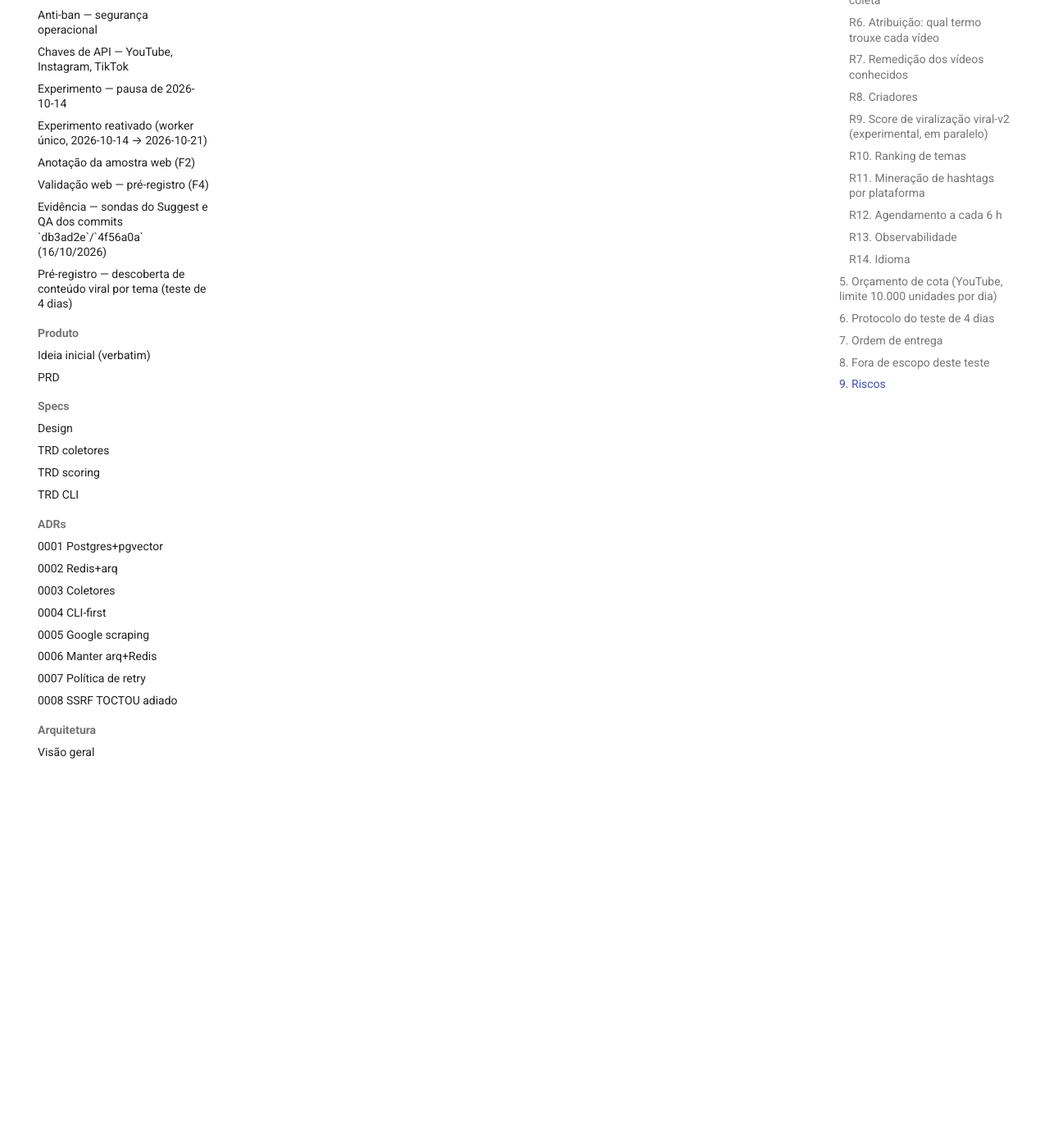
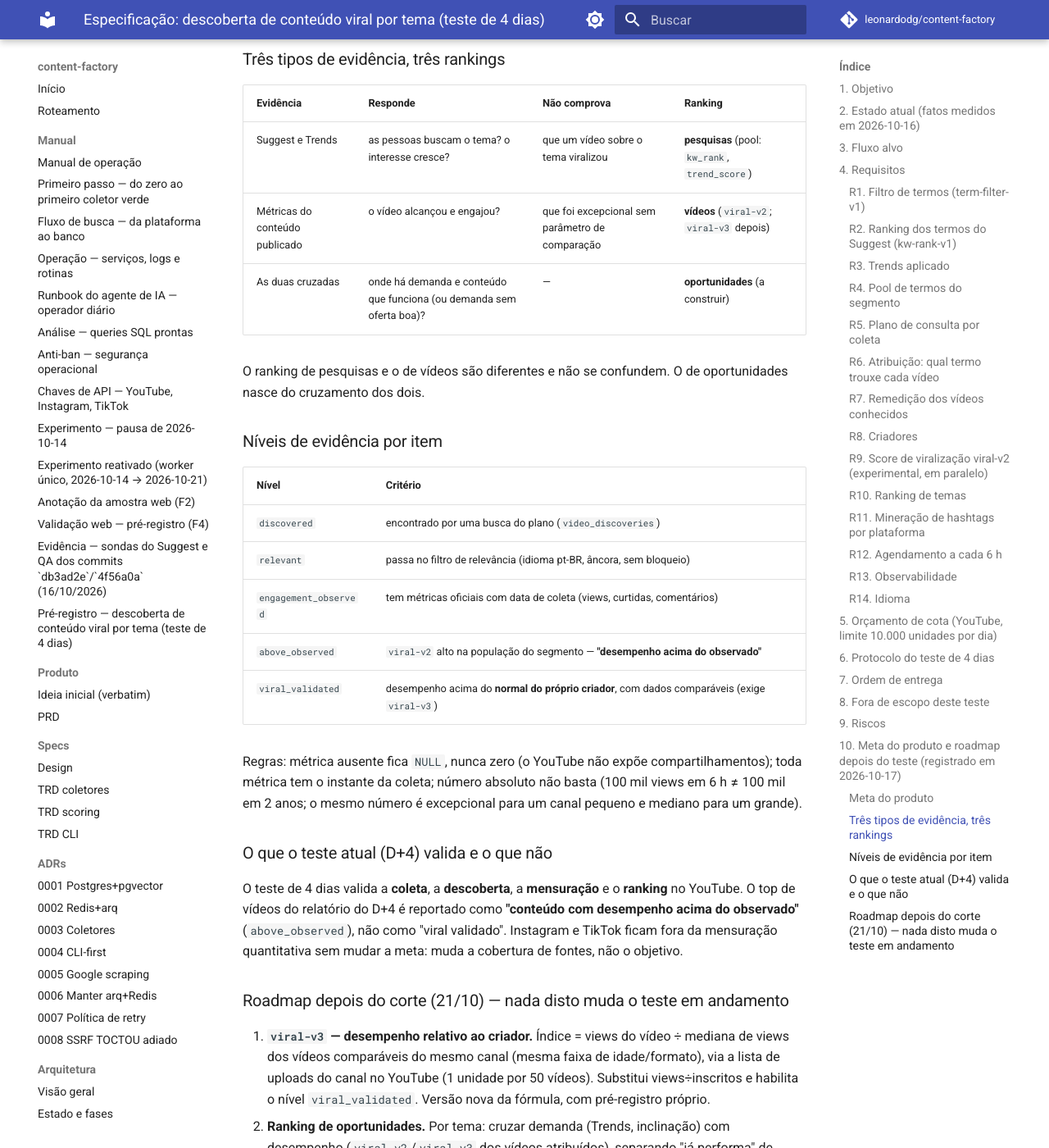
Before and after one commit to leonardodg/content-factory, an MkDocs documentation site: the page built from docs/ai-plans/2026-10-16-especificacao-viral-por-tema.md, in a window 1280 px wide and 1400 px high, scrolled down 10956 px. Shown: the whole window at 82% size. Built offline with MkDocs 1.6.1 and Material for MkDocs 9.7.7, drawn with Linux system fonts in a browser that asks for light colours; comment, search, counter and statistics services are not loaded; some of the changed text lies outside the part shown.

Commit message:
docs(spec): meta do produto, niveis de evidencia e roadmap pos-corte (§10)
Meta registrada a pedido do usuario: identificar conteudos de alto
desempenho comprovado e tendencias de interesse, cruzar as evidencias e
priorizar oportunidades de conteudo original. Tres rankings (pesquisas,
videos, oportunidades) que nao se confundem; niveis de evidencia
(discovered -> viral_validated); D+4 reportado como 'desempenho acima do
observado'. Roadmap depois do corte: viral-v3 relativo ao criador, ranking
de oportunidades, relatorio explicado, limpeza de vocabulario, q1, fontes
oficiais. Nada muda no teste em andamento.

Co-Authored-By: Claude Opus 5.5 <noreply@anthropic.com>
Claude-Session: https://claude.ai/code/session_01MukVk9tmY1SbNMkib7uHyt

```diff
--- a/docs/ai-plans/2026-10-16-especificacao-viral-por-tema.md
+++ b/docs/ai-plans/2026-10-16-especificacao-viral-por-tema.md
@@ -402,3 +402,76 @@ Deploy sempre numa janela sem cron e com a fila vazia.
   e engajamento. A leitura de longo prazo fica como direcional.
 - **Normalização por percentil com poucos vídeos:** exigir `n` mínimo por
   plataforma e segmento antes de comparar.
+
+## 10. Meta do produto e roadmap depois do teste (registrado em 2026-10-17)
+
+### Meta do produto
+
+> Identificar, dentro de um segmento, conteúdos de alto desempenho comprovado
+> e tendências de interesse, cruzar essas evidências e priorizar oportunidades
+> de conteúdo original com potencial de alcançar e engajar o maior público
+> relevante possível.
+
+É a mesma direção do objetivo da §1, nas palavras do usuário: "buscar conteúdo
+viral de qualidade, quem atinge a melhor quantidade de pessoas a partir de um
+segmento". A formulação acima deixa explícitas duas situações que o sistema
+precisa **distinguir**: vídeos que já tiveram sucesso e temas emergentes que
+ainda podem crescer.
+
+### Três tipos de evidência, três rankings
+
+| Evidência | Responde | Não comprova | Ranking |
+|---|---|---|---|
+| Suggest e Trends | as pessoas buscam o tema? o interesse cresce? | que um vídeo sobre o tema viralizou | **pesquisas** (pool: `kw_rank`, `trend_score`) |
+| Métricas do conteúdo publicado | o vídeo alcançou e engajou? | que foi excepcional sem parâmetro de comparação | **vídeos** (`viral-v2`; `viral-v3` depois) |
+| As duas cruzadas | onde há demanda e conteúdo que funciona (ou demanda sem oferta boa)? | — | **oportunidades** (a construir) |
+
+O ranking de pesquisas e o de vídeos são diferentes e não se confundem. O de
+oportunidades nasce do cruzamento dos dois.
+
+### Níveis de evidência por item
+
+| Nível | Critério |
+|---|---|
+| `discovered` | encontrado por uma busca do plano (`video_discoveries`) |
+| `relevant` | passa no filtro de relevância (idioma pt-BR, âncora, sem bloqueio) |
+| `engagement_observed` | tem métricas oficiais com data de coleta (views, curtidas, comentários) |
+| `above_observed` | `viral-v2` alto na população do segmento — **"desempenho acima do observado"** |
+| `viral_validated` | desempenho acima do **normal do próprio criador**, com dados comparáveis (exige `viral-v3`) |
+
+Regras: métrica ausente fica `NULL`, nunca zero (o YouTube não expõe
+compartilhamentos); toda métrica tem o instante da coleta; número absoluto não
+basta (100 mil views em 6 h ≠ 100 mil em 2 anos; o mesmo número é excepcional
+para um canal pequeno e mediano para um grande).
+
+### O que o teste atual (D+4) valida e o que não
+
+O teste de 4 dias valida a **coleta**, a **descoberta**, a **mensuração** e o
+**ranking** no YouTube. O top de vídeos do relatório do D+4 é reportado como
+**"conteúdo com desempenho acima do observado"** (`above_observed`), não como
+"viral validado". Instagram e TikTok ficam fora da mensuração quantitativa sem
+mudar a meta: muda a cobertura de fontes, não o objetivo.
+
+### Roadmap depois do corte (21/10) — nada disto muda o teste em andamento
+
+1. **`viral-v3` — desempenho relativo ao criador.** Índice = views do vídeo ÷
+   mediana de views dos vídeos comparáveis do mesmo canal (mesma faixa de
+   idade/formato), via a lista de uploads do canal no YouTube (1 unidade por
+   50 vídeos). Substitui views÷inscritos e habilita o nível `viral_validated`.
+   Versão nova da fórmula, com pré-registro próprio.
+2. **Ranking de oportunidades.** Por tema: cruzar demanda (Trends, inclinação)
+   com desempenho (`viral-v2`/`viral-v3` dos vídeos atribuídos), separando
+   "já performa" de "demanda crescendo com pouca oferta boa".
+3. **Relatório explicado.** Além da lista: para cada item, a evidência que o
+   sustenta, o que parece ter funcionado (tema, formato, gancho) e a
+   oportunidade sugerida para conteúdo original.
+4. **Limpeza de vocabulário do pool.** Levar ao `blocked_terms` os sentidos
+   fora do nicho achados na revisão dos `q1` (aniversário, umbanda, 7 dias,
+   lamparina, sabonete industrial), com versão nova do filtro.
+5. **Web `q1`.** Veto final dos resíduos, ativação e amostra (PR #62).
+6. **Fontes adicionais** (só por caminho oficial): Instagram com App Review
+   (busca por hashtag); TikTok sem API oficial para empresa — fica fora até
+   haver acesso.
+
+Ordem sugerida: 1 → 2 → 3, porque o ranking de oportunidades e o relatório
+explicado dependem de um ranking de vídeos com parâmetro de comparação.
```
Also changed, not shown: docs/HANDOFF.md (+5 -0 lines).
